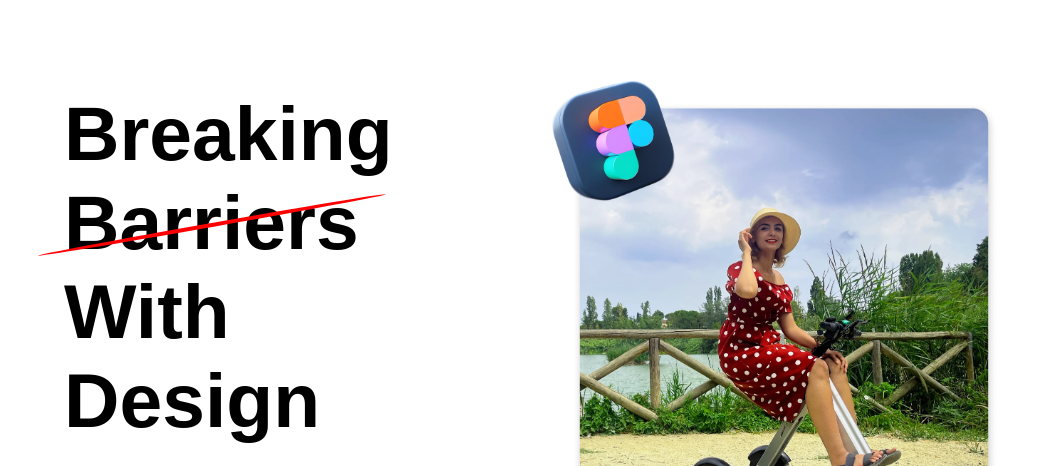
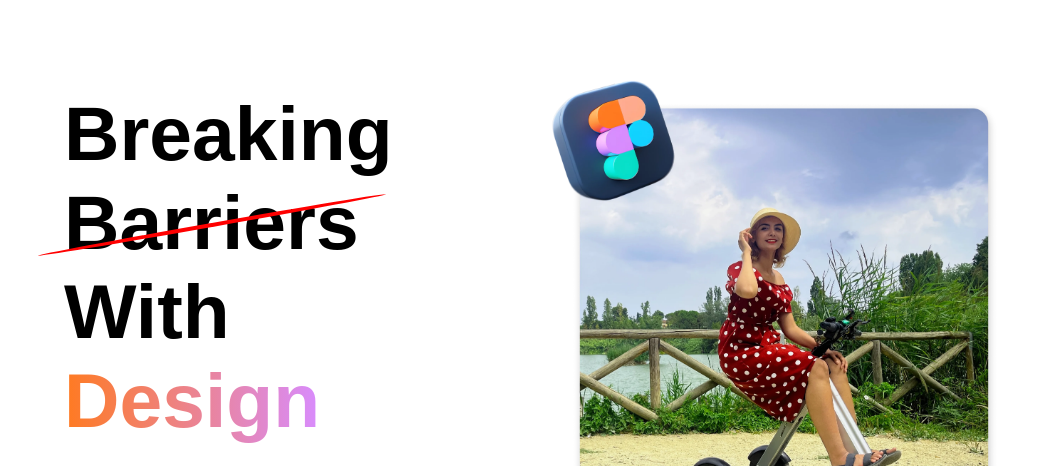
Before and after one commit to shabnamux/Porftfolio, a plain HTML site: page index.html in a window 1280 px wide. Shown: the part 79-545 px from the top of the page, without its empty margins (112-1171 px from the left). Drawn offline with Linux system fonts and the light colour scheme; a web font is replaced by a local one.

Commit message:
Update index.html

```diff
--- a/index.html
+++ b/index.html
@@ -82,7 +82,7 @@
         <section class="container" id="section-hero">
             <div class="main-content" id="section-hero-main">
                 <div class="main-content-info" id="section-hero-info">
-                    <h1>Breaking <span class="crossed-barriers">Barriers</span> With Design</h1>
+                    <h1>Breaking <span class="crossed-barriers">Barriers</span> With <span class="gradient-text">Design</span></h1>
                     <h3>Hey, I'm Shab, a girl who designs to shatter limits.</h3>
                     <div class="hero-section-footer">
                      <div class="hero-section-footer-socials">
@@ -104,11 +104,12 @@
             <img src="Images/hero-2.webp" alt="Shab.photo">
         </div>
         <div class="mo-hero-info">
-            <h1>Breaking <span class="crossed-barriers">Barriers</span> With Design</h1>            <div class="mo-hero-footer">
+                <h1>Breaking <span class="crossed-barriers">Barriers</span> With <span class="gradient-text">Design</span></h1>
+                <div class="mo-hero-footer">
                 <a href="https://www.linkedin.com/in/shab-life" target="_blank"> <img src="Images/linkedin-b.png" alt="linkedin-logo"></a>
                 <a href="https://dribbble.com/shab-life" target="_blank"> <img src="Images/dribbble-b.png" alt="Dribbble-logo"> </a>
                 <a href="https://www.behance.net/shab-life" target="_blank"> <img src="Images/behance-b.png" alt="behance.logo"></a>
-            </div>
+                </div>
         </div>
     </div>
 
```
